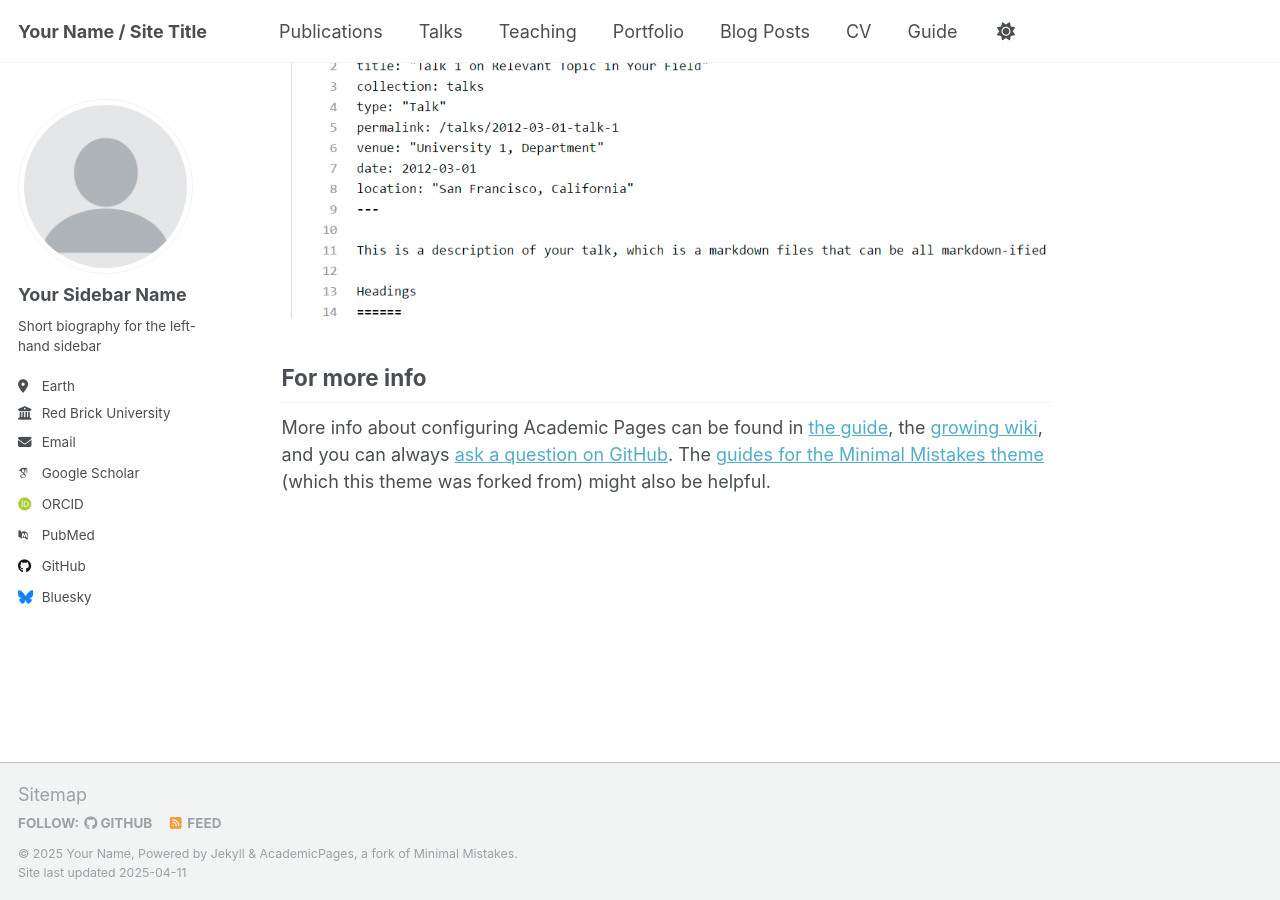
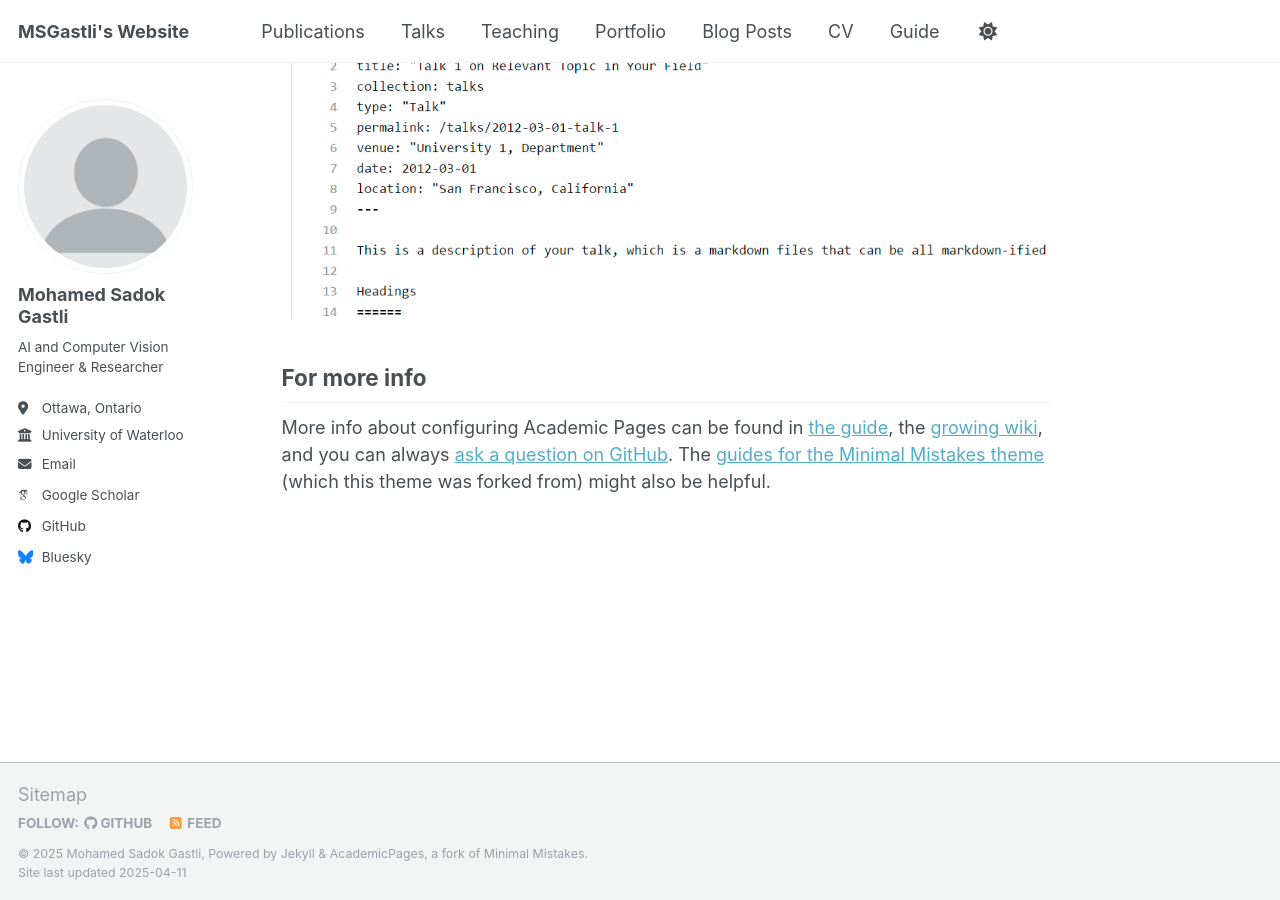
Before and after one commit to msgastli/msgastli.github.io, a Jekyll site: the page built from _pages/about.md, in a window 1280 px wide and 900 px high, scrolled down 2636 px. Built offline with Jekyll 4.4.1, drawn with Linux system fonts in a browser that asks for light colours; some web fonts are replaced.

Commit message:
Update _config.yml

```diff
--- a/_config.yml
+++ b/_config.yml
@@ -9,13 +9,13 @@
 # Basic Site Settings
 locale                   : "en-US"
 site_theme               : "default"
-title                    : "Your Name / Site Title"
+title                    : "MSGastli's Website"
 title_separator          : "-"
-name                     : &name "Your Name"
+name                     : &name "Mohamed Sadok Gastli"
 description              : &description "personal description"
-url                      : https://academicpages.github.io # the base hostname & protocol for your site e.g. "https://[your GitHub username].github.io"
+url                      : https://msgastli.github.io # the base hostname & protocol for your site e.g. "https://[your GitHub username].github.io"
 baseurl                  : "" # the subpath of your site, e.g. "/blog"
-repository               : "academicpages/academicpages.github.io"
+repository               : "msgastli/msgastli.github.io"
 
 # Site Author - The following control what appear as part of the author content on the side bar.
 #               If a field is blank the icon and link will not appear, otherwise it will be shown.
@@ -23,21 +23,21 @@ repository               : "academicpages/academicpages.github.io"
 author:
   # Biographic information
   avatar           : "profile.png"
-  name             : "Your Sidebar Name"
+  name             : "Mohamed Sadok Gastli"
   pronouns         : # example: "she/her"
-  bio              : "Short biography for the left-hand sidebar"
-  location         : "Earth"
-  employer         : "Red Brick University"
+  bio              : "AI and Computer Vision Engineer & Researcher"
+  location         : "Ottawa, Ontario"
+  employer         : "University of Waterloo"
   uri              : # URL
-  email            : "none@example.org"
+  email            : "msgastli@gmail.com"
 
   # Academic websites
   arxiv            : # URL - Update with the correct link to your profile
-  googlescholar    : "https://scholar.google.com/citations?user=PS_CX0AAAAAJ"
+  googlescholar    : "https://scholar.google.ca/citations?user=x58muVcAAAAJ&hl=en"
   impactstory      : # URL
-  orcid            : "http://orcid.org/yourorcidurl"
+  orcid            : # URL
   semantic         : # URL
-  pubmed           : "https://www.ncbi.nlm.nih.gov/pubmed/?term=john+snow"
+  pubmed           : # URL
   researchgate     : # URL
   scopus           : # URL
 
@@ -45,7 +45,7 @@ author:
   bitbucket        : # Username - Update with your username on the site
   codepen          : # Username
   dribbble         : # Username
-  github           : "academicpages"
+  github           : "https://github.com/msgastli"
   kaggle           : # Username
   stackoverflow    : # User number or user number and name (i.e., use "1" or "1/jeff-atwood")
 
```
